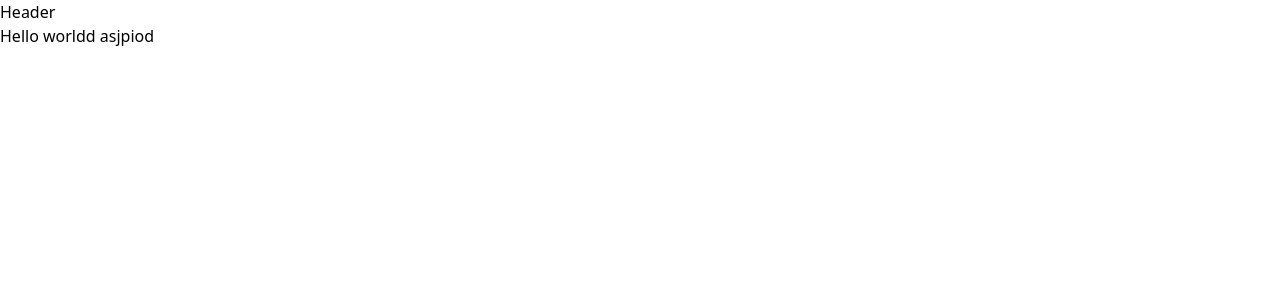
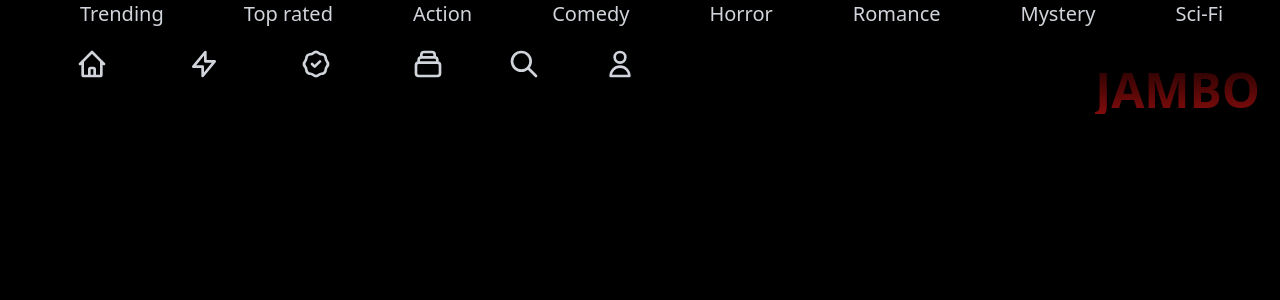
Before and after one commit to Apu655/Movie-Site, a Next.js app: page / in a window 1280 px wide. Shown: the top 300 px of the page. Built offline with nearby package versions, Linux system fonts and the light colour scheme; no server answers.

Commit message:
Added scroll bar plugins for nav elements

```diff
--- a/src/Layouts/Layout.tsx
+++ b/src/Layouts/Layout.tsx
@@ -1,16 +1,17 @@
-import React from 'react'
-import Navbar from './Navbar/Navbar'
-import Header from './Header/Header'
+import React from "react";
+import Navbar from "./Navbar/Navbar";
+import Header from "./Header/Header";
 
-type Props = {}
+type Props = {};
 
-const Layout = (props: Props) => {
+const Layout = ({children}:{children:React.ReactNode}) => {
   return (
     <>
-    <Navbar/>
-    <Header/>
+      <Navbar />
+      <Header />
+      {children}
     </>
-  )
-}
+  );
+};
 
-export default Layout
+export default Layout;
--- a/src/Layouts/Navbar/Navbar.tsx
+++ b/src/Layouts/Navbar/Navbar.tsx
@@ -1,5 +1,5 @@
 import requests from "../../utils/requests";
-import { useRouter } from "next/router";
+import { useRouter } from "next/navigation";
 const Navbar = () => {
   const router = useRouter();
 
--- /dev/null
+++ b/src/Layouts/index.tsx
@@ -0,0 +1 @@
+export { default as Layout } from "./Layout";
--- a/src/app/globals.css
+++ b/src/app/globals.css
@@ -1,3 +1,9 @@
 @tailwind base;
 @tailwind components;
 @tailwind utilities;
+
+@layer base{
+    body{
+      @apply bg-[#000000] text-gray-300;
+    }
+  }
--- a/src/app/layout.tsx
+++ b/src/app/layout.tsx
@@ -1,36 +1,31 @@
-import './globals.css'
+"use client";
+
+import { Layout } from "@/Layouts";
+import "./globals.css";
 
 export const metadata = {
-  title: 'Create Next App',
-  description: 'Generated by create next app',
-}
-const Nav = ({children}:{children:React.ReactNode})=>{
-
-  return(
+  title: "Create Next App",
+  description: "Generated by create next app",
+};
+const Nav = ({ children }: { children: React.ReactNode }) => {
+  return (
     <>
-
       <nav>Header</nav>
       {children}
-
-
     </>
-  )
-}
+  );
+};
 
 export default function RootLayout({
   children,
 }: {
-  children: React.ReactNode
+  children: React.ReactNode;
 }) {
   return (
     <html lang="en">
-
-        <body>
-          <Nav>
-            {children}
-          </Nav>
-        </body>
-
+      <body>
+        <Layout>{children}</Layout>
+      </body>
     </html>
-  )
+  );
 }
--- a/src/app/page.tsx
+++ b/src/app/page.tsx
@@ -5,7 +5,7 @@ import Search from "@/components/Search";
 export default function Home() {
   return (
     <main >
-      <p className="">Hello worldd asjpiod </p>
+      <p className=""></p>
 
 
     </main>
--- a/tailwind.config.js
+++ b/tailwind.config.js
@@ -12,6 +12,7 @@ module.exports = {
     extend: {},
   },
   plugins: [
-    require("flowbite/plugin")
+    require("flowbite/plugin"),
+    require('tailwind-scrollbar-hide'),
   ],
 }
```
